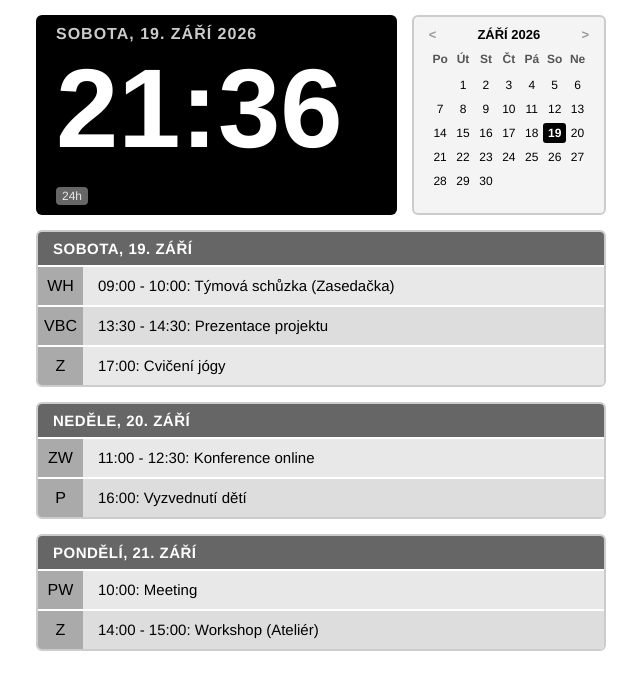
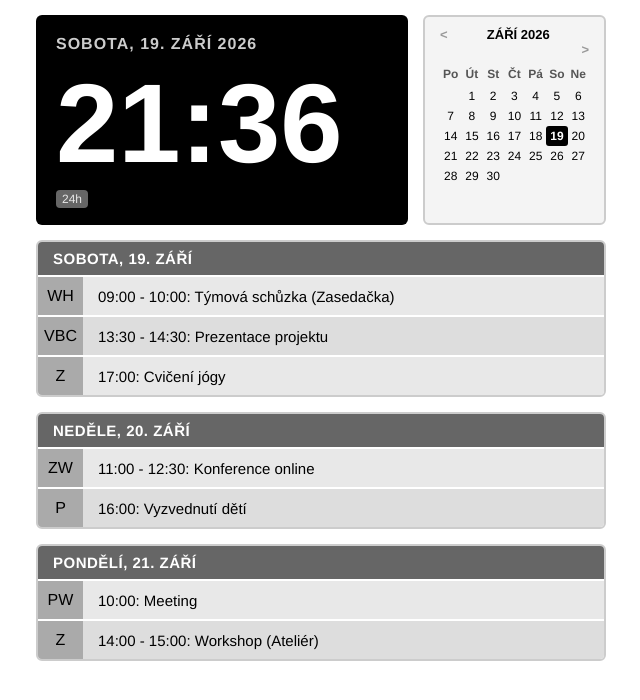
Before and after one commit to petrdunaj/kindle-calendar, a plain HTML site: page calendar.html in a window 1280 px wide. Shown: the whole page, without its empty margins (319-959 px from the left). Drawn offline with Linux system fonts and the light colour scheme.

Commit message:
Rewrite CSS for old Kindle WebKit compatibility (no flexbox/grid/vars)

```diff
--- a/calendar.html
+++ b/calendar.html
@@ -5,27 +5,12 @@
     <meta name="viewport" content="width=device-width, initial-scale=1.0">
     <title>Kindle E-ink Kalendář</title>
     <style>
-        /* CSS Proměnné pro striktní paletu šedi (16 odstínů) */
-        :root {
-            --gray-0: #ffffff;
-            --gray-1: #f4f4f4;
-            --gray-2: #e8e8e8;
-            --gray-3: #dddddd;
-            --gray-4: #cccccc;
-            --gray-5: #bbbbbb;
-            --gray-6: #aaaaaa;
-            --gray-7: #999999;
-            --gray-8: #888888;
-            --gray-9: #777777;
-            --gray-10: #666666;
-            --gray-11: #555555;
-            --gray-12: #444444;
-            --gray-13: #333333;
-            --gray-14: #222222;
-            --gray-15: #000000;
-        }
+        /* Poznámka: staré WebKit v Kindle prohlížeči nepodporuje CSS proměnné,
+           flexbox, grid ani vh/vw jednotky. Layout je proto postaven na
+           float / display:table-cell a barvy jsou napsané natvrdo jako hex. */
 
         * {
+            -webkit-box-sizing: border-box;
             box-sizing: border-box;
             margin: 0;
             padding: 0;
@@ -33,43 +18,44 @@
 
         body {
             font-family: 'Helvetica Neue', Helvetica, Arial, sans-serif;
-            background-color: var(--gray-0);
-            color: var(--gray-15);
+            background-color: #ffffff;
+            color: #000000;
             /* Ideální šířka a orientace pro Kindle (600x800) */
             width: 100%;
             max-width: 600px;
             margin: 0 auto;
             padding: 15px;
-            height: 100vh;
-            display: flex;
-            flex-direction: column;
-            gap: 15px;
         }
 
         /* --- HORNÍ SEKCE --- */
         .top-section {
-            display: flex;
             width: 100%;
-            height: 25%;
-            min-height: 200px;
-            gap: 15px;
+            height: 210px;
+            margin-bottom: 15px;
+        }
+
+        .top-section:after {
+            content: "";
+            display: table;
+            clear: both;
         }
 
         /* Levý panel: Hodiny (2/3) */
         .clock-panel {
-            flex: 2;
-            background-color: var(--gray-15);
-            color: var(--gray-0);
+            float: left;
+            width: 372px;
+            height: 210px;
+            margin-right: 15px;
+            background-color: #000000;
+            color: #ffffff;
+            -webkit-border-radius: 6px;
             border-radius: 6px;
             padding: 20px;
-            display: flex;
-            flex-direction: column;
-            justify-content: center;
             cursor: pointer; /* Změna kurzoru pro indikaci klikatelnosti */
         }
 
         .clock-date {
-            color: var(--gray-4);
+            color: #cccccc;
             font-size: 16px;
             font-weight: bold;
             text-transform: uppercase;
@@ -78,10 +64,7 @@
         }
 
         .clock-time-wrapper {
-            display: flex;
-            flex-direction: column;
-            align-items: baseline;
-            gap: 10px;
+            margin-top: 15px;
         }
 
         .clock-time {
@@ -91,67 +74,98 @@
         }
 
         .clock-am-pm {
-            display: flex;
-            align-items: flex-end;
-            gap: 210px;
+            margin-top: 10px;
             height: 30px;
         }
 
+        .clock-am-pm:after {
+            content: "";
+            display: table;
+            clear: both;
+        }
+
         .clock-24h-badge {
-            background-color: var(--gray-10);
-            color: var(--gray-2);
+            float: left;
+            background-color: #666666;
+            color: #e8e8e8;
             font-size: 12px;
             padding: 2px 6px;
+            -webkit-border-radius: 4px;
             border-radius: 4px;
         }
 
         .clock-ampm-text {
+            float: right;
             font-size: 24px;
             font-weight: bold;
         }
 
         /* Pravý panel: Měsíční kalendář (1/3) */
         .calendar-panel {
-            flex: 1;
-            background-color: var(--gray-1);
-            border: 2px solid var(--gray-4);
+            float: left;
+            width: 183px;
+            height: 210px;
+            background-color: #f4f4f4;
+            border: 2px solid #cccccc;
+            -webkit-border-radius: 6px;
             border-radius: 6px;
             padding: 10px 15px;
-            display: flex;
-            flex-direction: column;
         }
 
         .calendar-header {
-            display: flex;
-            justify-content: space-between;
-            align-items: center;
             font-weight: bold;
             font-size: 13px;
             margin-bottom: 10px;
             text-transform: uppercase;
         }
 
-        .calendar-header span.arrow {
-            color: var(--gray-7);
+        .calendar-header:after {
+            content: "";
+            display: table;
+            clear: both;
+        }
+
+        .calendar-header span.arrow:first-child {
+            float: left;
+            color: #999999;
+        }
+
+        .calendar-header span.arrow:last-child {
+            float: right;
+            color: #999999;
+        }
+
+        .calendar-header span:not(.arrow) {
+            display: block;
+            text-align: center;
         }
 
         .calendar-grid {
-            display: grid;
-            grid-template-columns: repeat(7, 1fr);
             text-align: center;
-            gap: 4px 0;
             font-size: 12px;
+        }
+
+        .calendar-grid:after {
+            content: "";
+            display: table;
+            clear: both;
+        }
+
+        .calendar-grid .day-name,
+        .calendar-grid .day {
+            float: left;
+            width: 14.28%;
         }
 
         .calendar-grid .day-name {
             font-weight: bold;
-            color: var(--gray-11);
+            color: #555555;
             margin-bottom: 5px;
         }
 
         .calendar-grid .day {
             padding: 3px 0;
-            color: var(--gray-15);
+            color: #000000;
         }
 
         .calendar-grid .day.empty {
@@ -159,31 +173,29 @@
         }
 
         .calendar-grid .day.active {
-            background-color: var(--gray-15);
-            color: var(--gray-0);
+            background-color: #000000;
+            color: #ffffff;
             font-weight: bold;
+            -webkit-border-radius: 3px;
             border-radius: 3px;
         }
 
         /* --- SPODNÍ SEKCE: Události --- */
-        .bottom-section {
-            display: flex;
-            flex-direction: column;
-            gap: 15px;
-            flex: 1;
+        .day-block {
+            border: 2px solid #cccccc;
+            -webkit-border-radius: 6px;
+            border-radius: 6px;
+            overflow: hidden;
+            margin-bottom: 15px;
         }
 
-        .day-block {
-            display: flex;
-            flex-direction: column;
-            border: 2px solid var(--gray-4);
-            border-radius: 6px;
-            overflow: hidden;
+        .day-block:last-child {
+            margin-bottom: 0;
         }
 
         .day-header {
-            background-color: var(--gray-10);
-            color: var(--gray-0);
+            background-color: #666666;
+            color: #ffffff;
             font-weight: bold;
             padding: 8px 15px;
             font-size: 15px;
@@ -191,30 +203,32 @@
             letter-spacing: 0.5px;
         }
 
-        .event-list {
-            display: flex;
-            flex-direction: column;
-        }
-
+        /* Řádek události: table/table-cell místo flexu, aby indikátor
+           a text byly stejně vysoké (float toho spolehlivě nedosáhne) */
         .event-item {
-            display: flex;
-            background-color: var(--gray-2);
-            border-top: 2px solid var(--gray-0);
+            display: table;
+            width: 100%;
+            background-color: #e8e8e8;
+            border-top: 2px solid #ffffff;
         }
 
         .event-item:nth-child(even) {
-            background-color: var(--gray-3);
+            background-color: #dddddd;
         }
 
         .event-indicator {
+            display: table-cell;
+            vertical-align: middle;
             width: 45px;
             padding: 10px 5px;
-            background-color: var(--gray-6);
+            background-color: #aaaaaa;
             text-align: center;
             text-transform: uppercase;
         }
 
         .event-content {
+            display: table-cell;
+            vertical-align: middle;
             padding: 10px 15px;
             font-size: 15px;
             font-weight: 500;
```
